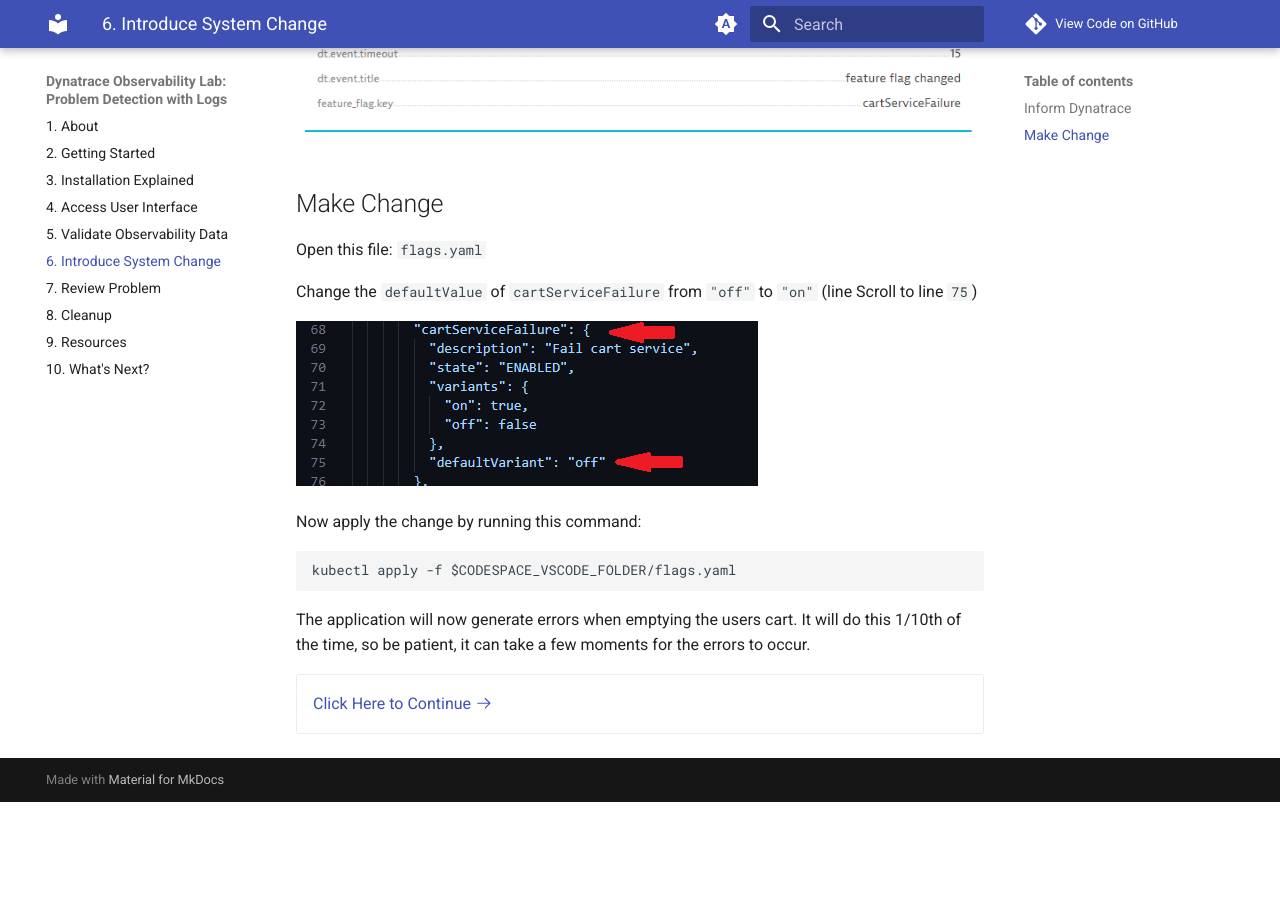
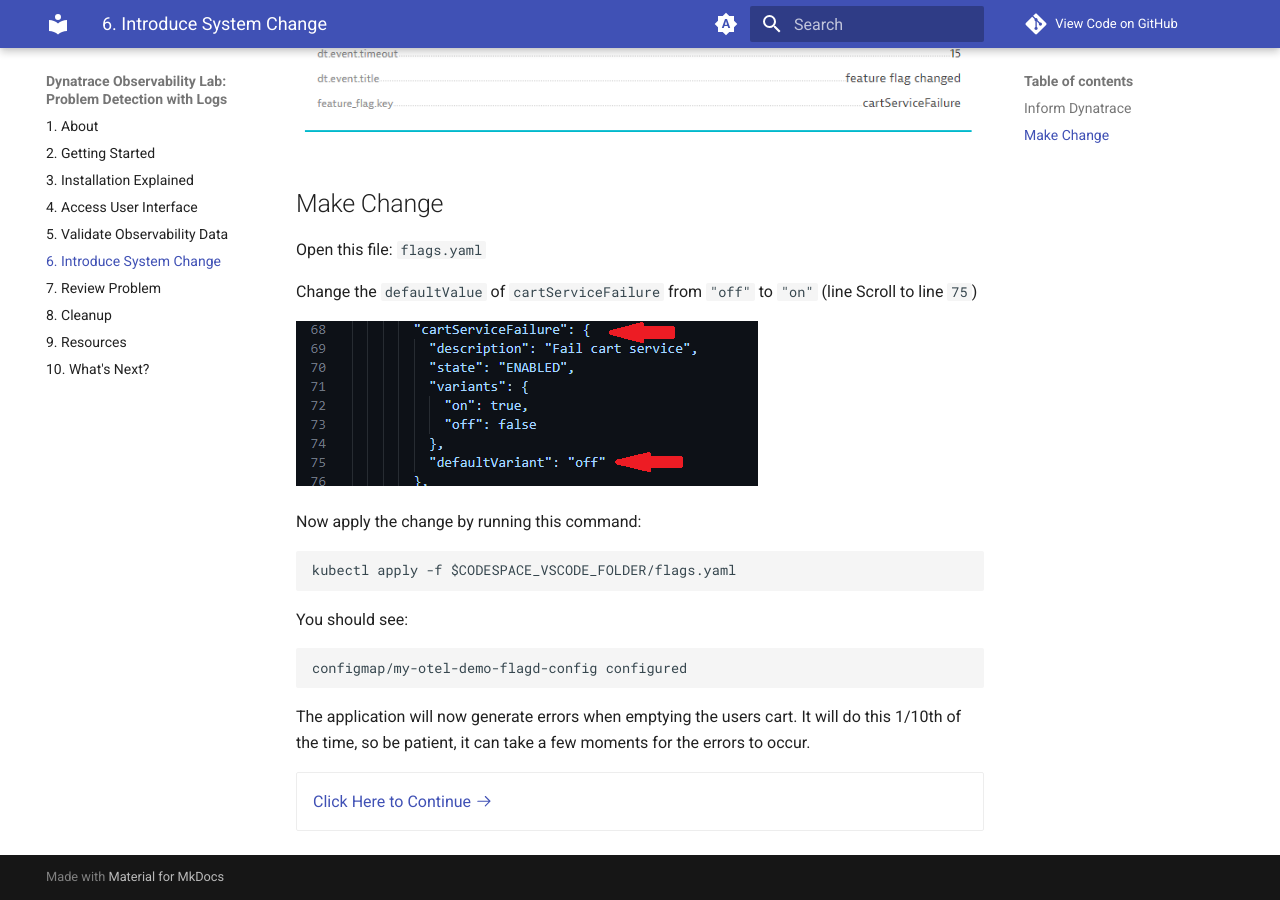
Before and after one commit to Dynatrace/obslab-log-problem-detection, an MkDocs documentation site: the page built from docs/introduce-change.md, in a window 1280 px wide and 900 px high, scrolled down 1091 px. Built offline with MkDocs 1.6.1 and Material for MkDocs 9.7.7, drawn with Linux system fonts in a browser that asks for light colours; comment, search, counter and statistics services are not loaded; before the commit the page ends 1893 px from its top, so only the background shows below that.

Commit message:
update docs

````diff
--- a/docs/introduce-change.md
+++ b/docs/introduce-change.md
@@ -34,6 +34,12 @@
 kubectl apply -f $CODESPACE_VSCODE_FOLDER/flags.yaml
 ```
 
+You should see:
+
+```
+configmap/my-otel-demo-flagd-config configured
+```
+
 The application will now generate errors when emptying the users cart.
 It will do this 1/10th of the time, so be patient, it can take a few moments for the errors to occur.
 
````
